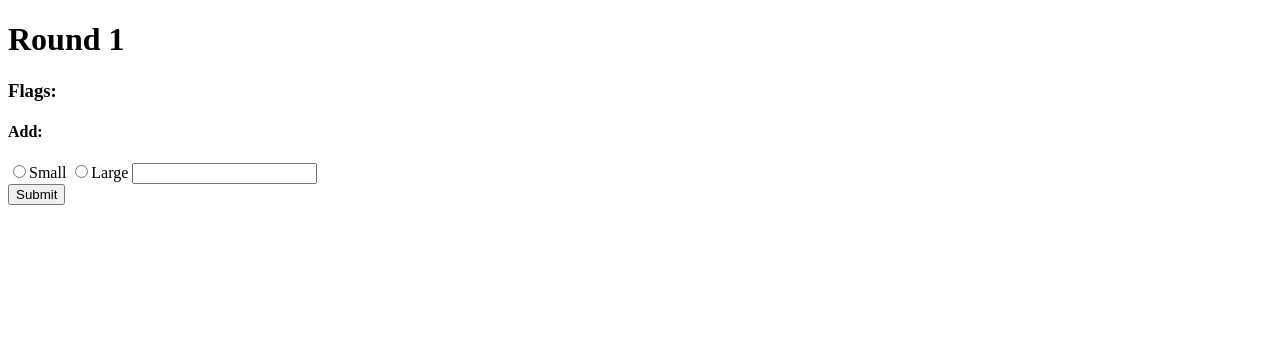
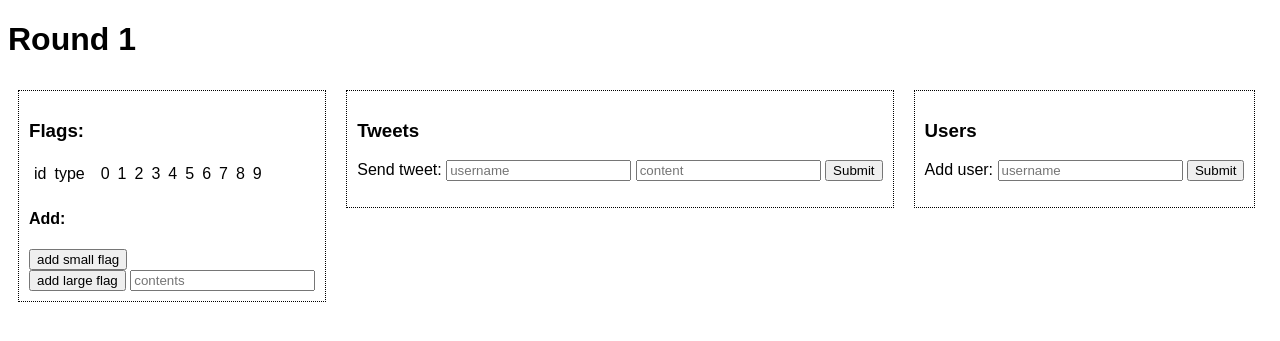
Before and after one commit to ofirnachum/tweetnet, a Flask app: page /round/1 in a window 1280 px wide. Shown: the top 341 px of the page. Run offline with Flask 2, Linux system fonts and the light colour scheme; data that the repository does not hold is empty.

Commit message:
bunch oh shit

```diff
--- a/webapp/main.py
+++ b/webapp/main.py
@@ -24,7 +24,7 @@ def index():
 def round_index(round_id):
     d = db()
     round = d.get_round(round_id)
-    return flask.render_template('round.html', round=round)
+    return flask.render_template('round.html', round=round, twitter=round.twitter)
 
 @app.route("/round/<round_id>/flags", methods=('GET', 'POST'))
 def round_flags(round_id):
@@ -67,6 +67,83 @@ def flag_detail(flag_id):
             flag.add_submission(submitter_id)
             return flask.jsonify({'ok':True}),  201
 
+## Twitter endpoints
+@app.route("/round/<round_id>/twitter/users", methods=('GET', 'POST'))
+def user_list(round_id):
+    # Returns all usernames, or creates a user (for post)
+    d = db()
+    twitter = d.get_round(round_id).twitter
+
+    if flask.request.method == 'GET':
+        usernames = list(twitter.usernames)
+        return flask.jsonify({
+            'count': len(usernames),
+            'usernames': usernames,
+        })
+    else: # POST
+        user = twitter.create_user(flask.request.form['username'])
+        if flask.request.args['redirect_to']:
+            return flask.redirect(flask.request.args['redirect_to'])
+        else:
+            return flask.jsonify(user.as_dict())
+
+@app.route("/round/<round_id>/twitter/users/<username>")
+def user_detail(round_id, username):
+    d = db()
+    twitter = d.get_round(round_id).twitter
+
+    u = twitter.get_user(username)
+    if u is None:
+        flask.abort(404)
+    else:
+        return flask.jsonify(u.as_dict())
+
+@app.route("/round/<round_id>/twitter/users/<username>/followers", methods=('POST',))
+def add_follower(round_id, username):
+    d = db()
+    twitter = d.get_round(round_id).twitter
+
+    follower = flask.request.form['username']
+    if follower == username:
+        flask.abort(400, "Cannot follow oneself")
+
+    u = twitter.get_user(username)
+    if u is None:
+        flask.abort(404, "user not found")
+    f = twitter.get_user(follower)
+    if f is None:
+        flask.abort(404, "follower not found")
+
+    u.add_follower(follower)
+
+    if flask.request.args['redirect_to']:
+        return flask.redirect(flask.request.args['redirect_to'])
+    else:
+        return flask.jsonify(u.as_dict())
+
+@app.route("/round/<round_id>/twitter/tweets", methods=('GET', 'POST'))
+def tweet_list(round_id):
+    # API get tweets or create
+    # can have a `matching` query parameter which is interpreted
+    # as a regex.
+    d = db()
+    twitter = d.get_round(round_id).twitter
+
+    if flask.request.method == 'GET':
+        tweets = twitter.tweets
+        return flask.jsonify({
+            'count': len(tweets),
+            'tweets': [t.as_dict() for t in tweets],
+        })
+    else: # POST
+        tweeter = flask.request.form['username']
+        if twitter.get_user(tweeter) is None:
+            flask.abort(404, "User %s not found" % tweeter)
+        tweet = twitter.add_tweet(tweeter, flask.request.form['content'])
+        if flask.request.args['redirect_to']:
+            return flask.redirect(flask.request.args['redirect_to'])
+        else:
+            return flask.jsonify(tweet.as_dict())
 
 if __name__ == "__main__":
     port = int(os.environ.get('PORT', 6857))
--- a/webapp/models/__init__.py
+++ b/webapp/models/__init__.py
@@ -3,6 +3,11 @@ import uuid
 def make_uuid():
     return uuid.uuid4().hex
 
+
+from tweet import Tweet
+from user import User
+from twitter import Twitter
+
 from flag import Flag
 from round import Round
 
--- a/webapp/models/database.py
+++ b/webapp/models/database.py
@@ -4,6 +4,7 @@ source of models
 import redis
 from . import Round
 from . import Flag
+from . import Tweet
 
 class Database(object):
 
@@ -37,3 +38,36 @@ class Database(object):
 
     def add_submission_for_flag(self, flag_id, submitter_id):
         self.r.sadd("flags:%s:submissions" % flag_id, submitter_id)
+
+
+    def get_usernames_for_round(self, round_id):
+        return self.r.smembers("round:%s:twitter:usernames" % round_id)
+
+    def add_username_to_round(self, round_id, username):
+        self.r.sadd("round:%s:twitter:usernames" % round_id, username)
+
+    def is_username_in_round(self, round_id, username):
+        return self.r.sismember("round:%s:twitter:usernames" % round_id, username)
+
+    def get_tweets_for_round(self, round_id):
+        tweet_strings = self.r.lrange("round:%s:twitter:tweets" % round_id, 0, -1)
+        return [Tweet.from_json(self, s) for s in tweet_strings]
+
+    def add_tweet_to_round(self, round_id, tweet):
+        tweet_json = tweet.to_json()
+        self.r.rpush("round:%s:twitter:tweets" % round_id, tweet_json)
+
+
+    def add_follower_for_user_and_round(self, username, round_id, follower):
+        return self.r.sadd("round:%s:twitter:users:%s:followers" % (round_id, username), follower)
+
+    def get_followers_for_user_and_round(self, username, round_id):
+        return self.r.smembers("round:%s:twitter:users:%s:followers" % (round_id, username))
+
+    def add_tweet_for_user_and_round(self, username, round_id, tweet):
+        tweet_json = tweet.to_json()
+        self.r.rpush("round:%s:twitter:users:%s:tweets" % (round_id, username), tweet_json)
+
+    def get_tweets_for_user_and_round(self, username, round_id):
+        tweet_strings = self.r.lrange("round:%s:twitter:users:%s:tweets" % (round_id, username), 0, -1)
+        return [Tweet.from_json(self, s) for s in tweet_strings]
--- a/webapp/models/round.py
+++ b/webapp/models/round.py
@@ -1,6 +1,8 @@
 
 from . import make_uuid
-from flag import Flag
+
+from . import Twitter
+from . import Flag
 
 import hashlib
 
@@ -9,11 +11,15 @@ def md5hash(s):
     m.update(s)
     return m.hexdigest()
 
+NBOTS = 10
+
 class Round(object):
 
     def __init__(self, db, round_id):
         self.db = db
         self.round_id = round_id
+
+        self.bot_ids = [str(i) for i in range(0, NBOTS)]
 
     @property
     def flags(self):
@@ -28,6 +34,10 @@ class Round(object):
         flag = Flag(self.db, flag_id, size, contents)
         self.db.add_flag_for_round(self.round_id, flag)
 
+    @property
+    def twitter(self):
+        return Twitter(self.db, self.round_id)
+
     def url(self):
         return "/round/%s" % self.round_id
 
--- /dev/null
+++ b/webapp/models/twitter.py
@@ -0,0 +1,46 @@
+import time
+
+from . import User
+from . import Tweet
+
+class Twitter(object):
+    """
+    Virtual Twitter Model
+    """
+    def __init__(self, db, round_id):
+        self.db = db
+        self.round_id = round_id
+
+    @property
+    def usernames(self):
+        return self.db.get_usernames_for_round(self.round_id)
+
+    def get_user(self, username):
+        if self.db.is_username_in_round(self.round_id, username):
+            return User(self.db, self.round_id, username)
+        else:
+            return None
+
+    def create_user(self, username):
+        self.db.add_username_to_round(self.round_id, username)
+        return User(self.db, self.round_id, username)
+
+    @property
+    def tweets(self):
+        return self.db.get_tweets_for_round(self.round_id)
+
+    def add_tweet(self, username, content):
+        now = int(time.time())
+        tweet = Tweet(self.db, username, content, now)
+        User(self.db, self.round_id, username).add_tweet(tweet)
+        self.db.add_tweet_to_round(self.round_id, tweet)
+        return tweet
+
+    def url(self):
+        return "/round/%s/twitter" % self.round_id
+
+    def users_url(self):
+        return self.url() + "/users"
+
+    def tweets_url(self):
+        return self.url() + "/tweets"
--- a/webapp/templates/round.html
+++ b/webapp/templates/round.html
@@ -1,23 +1,145 @@
 <!DOCTYPE html>
+
+<head>
+  <style type="text/css">
+
+  body {
+    font-family:sans-serif;
+  }
+
+  .section {
+    float:left;
+    margin:10px;
+    border-style:dotted;
+    border-color:black;
+    border-width:1px;
+    padding:10px;
+  }
+
+  .flag_id {
+    font-family:monospace;
+    font-size:10px;
+  }
+
+  td {
+    padding:3px;
+  }
+
+  td.flag-status {
+    height:12px;
+    width:12px;
+  }
+
+  td.flag-status.submitted-yes {
+    background-color:green;
+  }
+
+  td.flag-status.submitted-no {
+    background-color:red;
+  }
+
+  </style>
+</head>
 
 <body>
   <h1>Round {{ round.round_id }}</h1>
 
-  <h3>Flags:</h3>
-    <ol>
-      {% for flag in round.flags %}
-      <li>{{ flag }} {{ flag.submissions }} <a href="{{flag.url()}}">details</a></li>
-      {% endfor %}
-    </ol>
+  <div id="flags" class="section">
+    <h3>Flags:</h3>
+      <table>
+        <thead>
+          <tr>
+            <td>
+              id
+            </td>
+            <td>
+              type
+            </td>
+            <td>
+            </td>
+            {% for i in round.bot_ids %}
+              <td>
+                {{ i }}
+              </td>
+            {% endfor %}
+          </tr>
+        </thead>
+        <tbody>
+          {% for flag in round.flags %}
+            <tr>
+              <td class="flag_id">
+                {{flag.flag_id}}
+              </td>
+              <td>
+                {{flag.size}}
+              </td>
+              <td>
+                <a href="{{flag.url()}}">details</a>
+              </td>
+              {% for i in round.bot_ids %}
+                <td class="flag-status submitted-{{ 'yes' if i in flag.submissions else 'no' }}">
+                </td>
+              {% endfor %}
+            </tr>
+          {% endfor %}
+        </tbody>
+      </table>
     <h4>Add:</h4>
 
     <form action="{{round.flags_url()}}" method="POST">
-      <input type="radio" name="size" value="small">Small
-      <input type="radio" name="size" value="large">Large
-      <input type="text" name="contents" /><br>
-      <input type="submit">
+      <input type="hidden" name="size" value="small">
+      <input type="hidden" name="contents" value="">
+      <input type="submit" value="add small flag">
+    </form>
 
+    <form action="{{round.flags_url()}}" method="POST">
+      <input type="hidden" name="size" value="large">
+      <input type="submit" value="add large flag">
+      <input type="text" name="contents" placeholder="contents" />
     </form>
+
+  </div>
+
+  <div class="section" id="tweets">
+    <h3>Tweets</h3>
+    <form action="{{twitter.tweets_url()}}?redirect_to={{twitter.url()}}" method="POST">
+      Send tweet:
+      <input name="username" type="text" placeholder="username" />
+      <input name="content" type="text" placeholder="content" />
+      <input type="submit" />
+    </form>
+
+    <ul>
+    {% for tweet in twitter.tweets|reverse %}
+      <li>{{tweet.username}} at {{tweet.timestamp}}: {{tweet.content}}</li>
+    {% endfor %}
+    </ul>
+
+  </div>
+
+  <div class="section" id="users">
+    <h3>Users</h3>
+
+    <form action="{{twitter.users_url()}}?redirect_to={{twitter.url()}}" method="POST">
+      Add user:
+      <input name="username" type="text" placeholder="username" />
+      <input type="submit" />
+    </form>
+
+    <ul>
+      {% for username in twitter.usernames %}
+        <li>
+          {{ username }}
+          <a href="{{twitter.users_url()}}/{{username}}">details</a>
+          <form action="{{twitter.users_url()}}/{{username}}/followers?redirect_to={{twitter.users_url()}}/{{username}}" method="POST">
+            <input name="username" type="text" placeholder="add follower" />
+            <input type="submit" />
+          </form>
+        </li>
+      {% endfor %}
+    </ul>
+
+  </div>
 
 
 </body>
```
Also changed, not shown: webapp/models/tweet.py (added, +24 -0 lines), webapp/models/user.py (added, +29 -0 lines), webapp/templates/twitter.html (added, +14 -0 lines).
